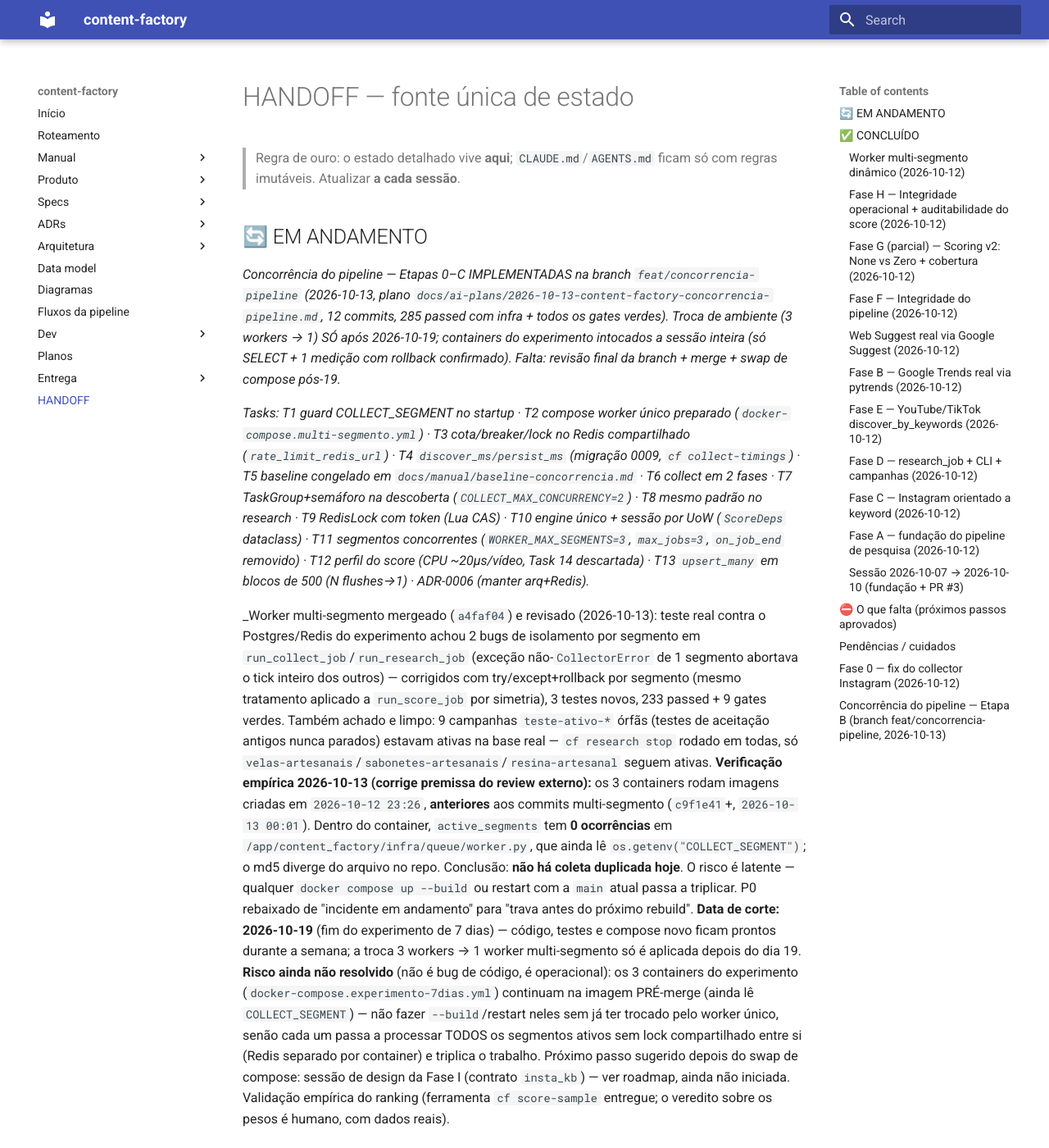
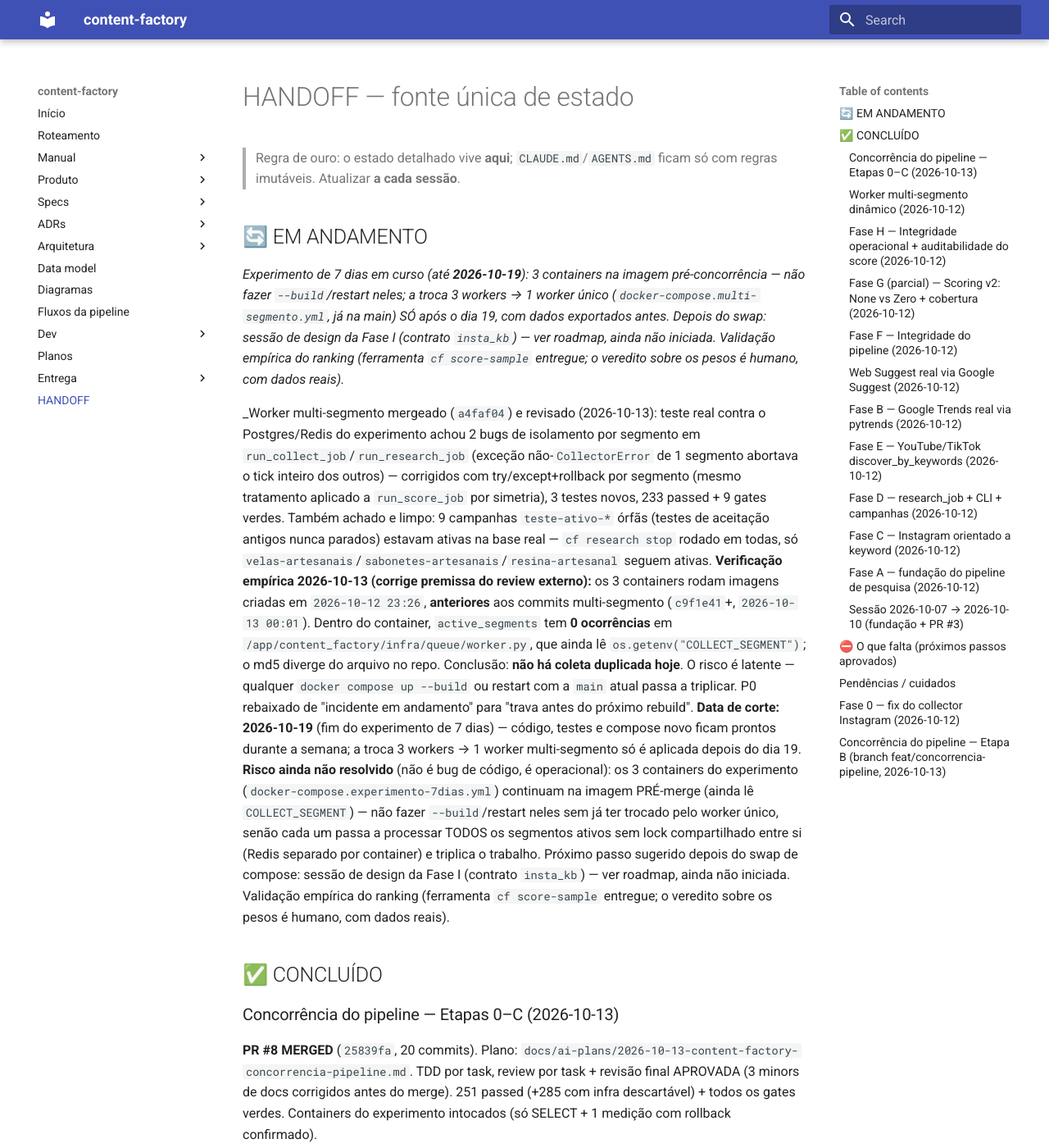
Before and after one commit to leonardodg/content-factory, an MkDocs documentation site: the page built from docs/HANDOFF.md, in a window 1280 px wide and 1400 px high. Shown: the whole window at 82% size. Built offline with MkDocs 1.6.1 and Material for MkDocs 9.7.7, drawn with Linux system fonts in a browser that asks for light colours; some of the changed text lies outside the part shown.

Commit message:
docs(handoff): concorrência mergeada (PR #8) — EM ANDAMENTO vira experimento até 2026-10-19

```diff
--- a/docs/HANDOFF.md
+++ b/docs/HANDOFF.md
@@ -5,25 +5,13 @@
 
 ## 🔄 EM ANDAMENTO
 
-_Concorrência do pipeline — Etapas 0–C IMPLEMENTADAS na branch
-`feat/concorrencia-pipeline` (2026-10-13, plano
-`docs/ai-plans/2026-10-13-content-factory-concorrencia-pipeline.md`, 12
-commits, 285 passed com infra + todos os gates verdes). Troca de ambiente
-(3 workers → 1) SÓ após 2026-10-19; containers do experimento intocados a
-sessão inteira (só SELECT + 1 medição com rollback confirmado). Falta:
-revisão final da branch + merge + swap de compose pós-19._
-
-_Tasks: T1 guard COLLECT_SEGMENT no startup · T2 compose worker único
-preparado (`docker-compose.multi-segmento.yml`) · T3 cota/breaker/lock no
-Redis compartilhado (`rate_limit_redis_url`) · T4 `discover_ms/persist_ms`
-(migração 0009, `cf collect-timings`) · T5 baseline congelado em
-`docs/manual/baseline-concorrencia.md` · T6 collect em 2 fases · T7
-TaskGroup+semáforo na descoberta (`COLLECT_MAX_CONCURRENCY=2`) · T8 mesmo
-padrão no research · T9 RedisLock com token (Lua CAS) · T10 engine único +
-sessão por UoW (`ScoreDeps` dataclass) · T11 segmentos concorrentes
-(`WORKER_MAX_SEGMENTS=3`, `max_jobs=3`, `on_job_end` removido) · T12 perfil
-do score (CPU ~20µs/vídeo, Task 14 descartada) · T13 `upsert_many` em
-blocos de 500 (N flushes→1) · ADR-0006 (manter arq+Redis)._
+_Experimento de 7 dias em curso (até **2026-10-19**): 3 containers na imagem
+pré-concorrência — não fazer `--build`/restart neles; a troca 3 workers → 1
+worker único (`docker-compose.multi-segmento.yml`, já na main) SÓ após o
+dia 19, com dados exportados antes. Depois do swap: sessão de design da
+Fase I (contrato `insta_kb`) — ver roadmap, ainda não iniciada. Validação
+empírica do ranking (ferramenta `cf score-sample` entregue; o veredito
+sobre os pesos é humano, com dados reais)._
 
 _Worker multi-segmento mergeado (`a4faf04`) e revisado (2026-10-13): teste
 real contra o Postgres/Redis do experimento achou 2 bugs de isolamento por
@@ -46,6 +34,44 @@ depois do swap de compose: sessão de design da Fase I (contrato `insta_kb`)
 reais).
 
 ## ✅ CONCLUÍDO
+
+### Concorrência do pipeline — Etapas 0–C (2026-10-13)
+
+**PR #8 MERGED** (`25839fa`, 20 commits). Plano:
+`docs/ai-plans/2026-10-13-content-factory-concorrencia-pipeline.md`.
+TDD por task, review por task + revisão final APROVADA (3 minors de docs
+corrigidos antes do merge). 251 passed (+285 com infra descartável) +
+todos os gates verdes. Containers do experimento intocados (só SELECT + 1
+medição com rollback confirmado).
+
+- [x] **Etapa 0** — T1 guard `COLLECT_SEGMENT` no startup (`RuntimeError`
+  sob compose antigo) · T2 compose de worker único preparado
+  (`docker-compose.multi-segmento.yml`, aplicar SÓ após 2026-10-19) ·
+  T3 cota/breaker/lock no Redis compartilhado (`rate_limit_redis_url`,
+  default = `redis_url`)
+- [x] **Etapa 1** — T4 `discover_ms`/`persist_ms` (migração 0009,
+  `timing_stats`, `cf collect-timings`) · T5 baseline congelado em
+  `docs/manual/baseline-concorrencia.md`
+- [x] **Etapa A** — T6 collect em 2 fases (rede + persistência) · T7
+  TaskGroup+semáforo na descoberta (`COLLECT_MAX_CONCURRENCY=2`) · T8
+  mesmo padrão no fan-out de socials. Verificação fim-a-fim: speedup
+  2.95x (soma → máximo das plataformas)
+- [x] **Etapa B** — T9 RedisLock com token de posse (Lua CAS) · T10 engine
+  único + sessão por UoW (`ScoreDeps` virou dataclass) · T11 segmentos
+  concorrentes (`WORKER_MAX_SEGMENTS=3`, `max_jobs=3`, `on_job_end`
+  removido — cada UoW reverte sozinha)
+- [x] **Etapa C** — T12 perfil com dados reais (CPU ~20µs/vídeo;
+  **Task 14 descartada** com evidência) · T13 `upsert_many` em blocos de
+  500 (N flushes → 1, fallback linha-a-linha) · ADR-0006 (manter arq+Redis)
+- [x] **Docs** — ER + data-model regenerados (migrações até 0009:
+  `keyword_signals`, `research_campaigns`, `trend_observations`,
+  `skipped`, timings, `metrics_available`, `formula_version`) · nova
+  página [fluxos da pipeline](diagram/fluxos.md) (cron, jobs, UoW, CLI,
+  Redis) · manual atualizado (`fluxo-busca`, `operacao`, `analise`,
+  `agentes`, `index`, `experimento-7-dias`, `anti-ban`, arquitetura)
+- [x] **Pendente pós-2026-10-19**: swap 3 workers → 1 (procedimento em
+  `docs/manual/experimento-7-dias.md` § Pós-2026-10-19; exportar dados
+  antes de parar os containers)
 
 ### Worker multi-segmento dinâmico (2026-10-12)
 
```
